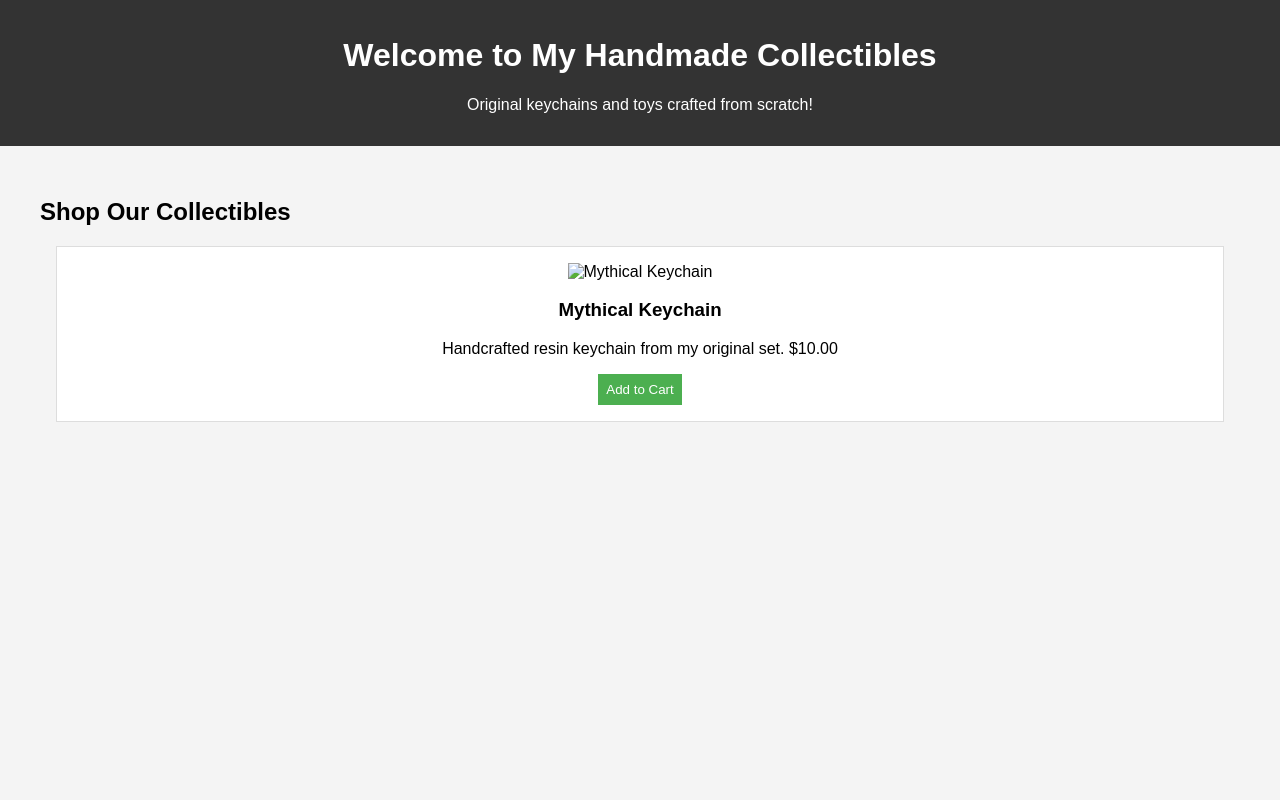
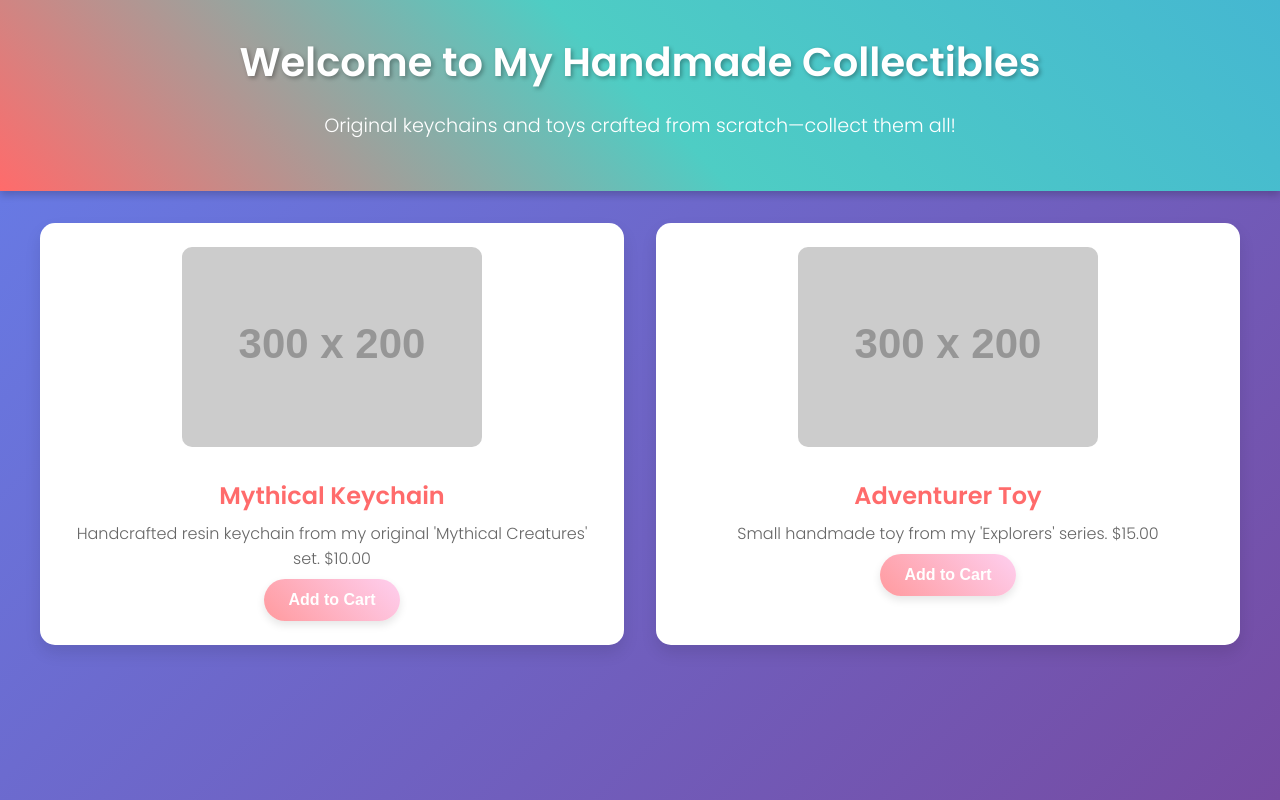
Before and after one commit to philopatirnaguib-svg/MiniMates, a plain HTML site: page index.html in a window 1280 px wide. Drawn offline with Linux system fonts and the light colour scheme; placeholder pictures from the web are drawn by us.

Commit message:
Update index.html

```diff
--- a/index.html
+++ b/index.html
@@ -4,34 +4,120 @@
     <meta charset="UTF-8">
     <meta name="viewport" content="width=device-width, initial-scale=1.0">
     <title>My Collectible Keychains & Toys</title>
+    <link href="https://fonts.googleapis.com/css2?family=Poppins:wght@300;600&display=swap" rel="stylesheet"> <!-- Fun font -->
     <style>
-        body { font-family: Arial, sans-serif; margin: 0; padding: 0; background-color: #f4f4f4; }
-        header { background-color: #333; color: white; text-align: center; padding: 1rem; }
-        .container { max-width: 1200px; margin: 0 auto; padding: 2rem; }
-        .product { border: 1px solid #ddd; margin: 1rem; padding: 1rem; background: white; text-align: center; }
-        .product img { max-width: 100%; height: auto; }
-        button { background-color: #4CAF50; color: white; padding: 0.5rem; border: none; cursor: pointer; }
-        button:hover { background-color: #45a049; }
+        body {
+            font-family: 'Poppins', sans-serif;
+            margin: 0;
+            padding: 0;
+            background: linear-gradient(135deg, #667eea 0%, #764ba2 100%); /* Cool gradient background */
+            color: #333;
+            min-height: 100vh;
+        }
+        header {
+            background: linear-gradient(45deg, #ff6b6b, #4ecdc4, #45b7d1); /* Vibrant header gradient */
+            color: white;
+            text-align: center;
+            padding: 2rem 1rem;
+            box-shadow: 0 4px 8px rgba(0,0,0,0.2);
+            animation: fadeIn 1s ease-in;
+        }
+        header h1 {
+            margin: 0;
+            font-size: 2.5rem;
+            text-shadow: 2px 2px 4px rgba(0,0,0,0.3);
+        }
+        header p {
+            font-weight: 300;
+            font-size: 1.2rem;
+        }
+        .container {
+            max-width: 1200px;
+            margin: 2rem auto;
+            padding: 0 1rem;
+            display: grid;
+            grid-template-columns: repeat(auto-fit, minmax(300px, 1fr));
+            gap: 2rem;
+        }
+        .product {
+            background: white;
+            border-radius: 15px;
+            padding: 1.5rem;
+            text-align: center;
+            box-shadow: 0 8px 16px rgba(0,0,0,0.1);
+            transition: transform 0.3s ease, box-shadow 0.3s ease;
+            overflow: hidden;
+        }
+        .product:hover {
+            transform: translateY(-10px);
+            box-shadow: 0 12px 24px rgba(0,0,0,0.2);
+        }
+        .product img {
+            max-width: 100%;
+            height: 200px;
+            object-fit: cover;
+            border-radius: 10px;
+            margin-bottom: 1rem;
+        }
+        .product h3 {
+            color: #ff6b6b;
+            margin: 0.5rem 0;
+            font-size: 1.5rem;
+        }
+        .product p {
+            color: #666;
+            margin: 0.5rem 0;
+        }
+        button {
+            background: linear-gradient(45deg, #ff9a9e, #fecfef);
+            color: white;
+            padding: 0.75rem 1.5rem;
+            border: none;
+            border-radius: 25px;
+            cursor: pointer;
+            font-size: 1rem;
+            font-weight: 600;
+            transition: background 0.3s ease;
+            box-shadow: 0 4px 8px rgba(0,0,0,0.1);
+        }
+        button:hover {
+            background: linear-gradient(45deg, #fecfef, #ff9a9e);
+            transform: scale(1.05);
+        }
+        @keyframes fadeIn {
+            from { opacity: 0; transform: translateY(-20px); }
+            to { opacity: 1; transform: translateY(0); }
+        }
+        /* Mobile responsiveness */
+        @media (max-width: 768px) {
+            header h1 { font-size: 2rem; }
+            .container { grid-template-columns: 1fr; }
+        }
     </style>
 </head>
 <body>
     <header>
         <h1>Welcome to My Handmade Collectibles</h1>
-        <p>Original keychains and toys crafted from scratch!</p>
+        <p>Original keychains and toys crafted from scratch—collect them all!</p>
     </header>
     <div class="container">
-        <h2>Shop Our Collectibles</h2>
         <div class="product">
-            <img src="path/to/your/image1.jpg" alt="Mythical Keychain">
+            <img src="https://via.placeholder.com/300x200?text=Mythical+Keychain" alt="Mythical Keychain"> <!-- Replace with your image URL -->
             <h3>Mythical Keychain</h3>
-            <p>Handcrafted resin keychain from my original set. $10.00</p>
+            <p>Handcrafted resin keychain from my original 'Mythical Creatures' set. $10.00</p>
             <button onclick="alert('Add to cart functionality here - integrate with e.g., Snipcart')">Add to Cart</button>
         </div>
-        <!-- Add more products similarly -->
+        <div class="product">
+            <img src="https://via.placeholder.com/300x200?text=Toy+Figure" alt="Toy Figure"> <!-- Replace with your image URL -->
+            <h3>Adventurer Toy</h3>
+            <p>Small handmade toy from my 'Explorers' series. $15.00</p>
+            <button onclick="alert('Add to cart functionality here - integrate with e.g., Snipcart')">Add to Cart</button>
+        </div>
+        <!-- Add more products as needed -->
     </div>
     <script>
         // Placeholder for cart logic - replace with a real e-commerce script like Snipcart
-        console.log("Site loaded");
+        console.log("Site loaded with cool styles!");
     </script>
 </body>
 </html>
```
